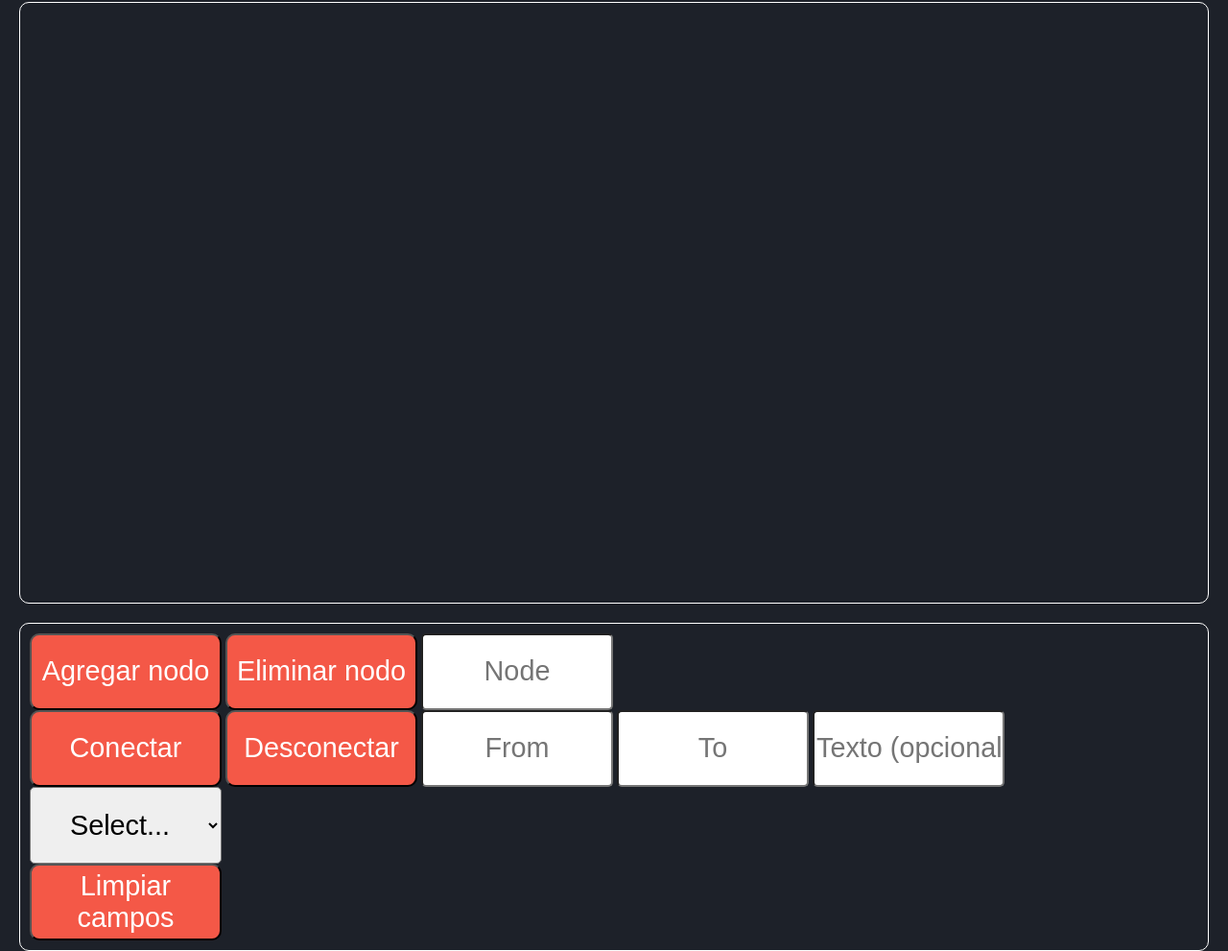
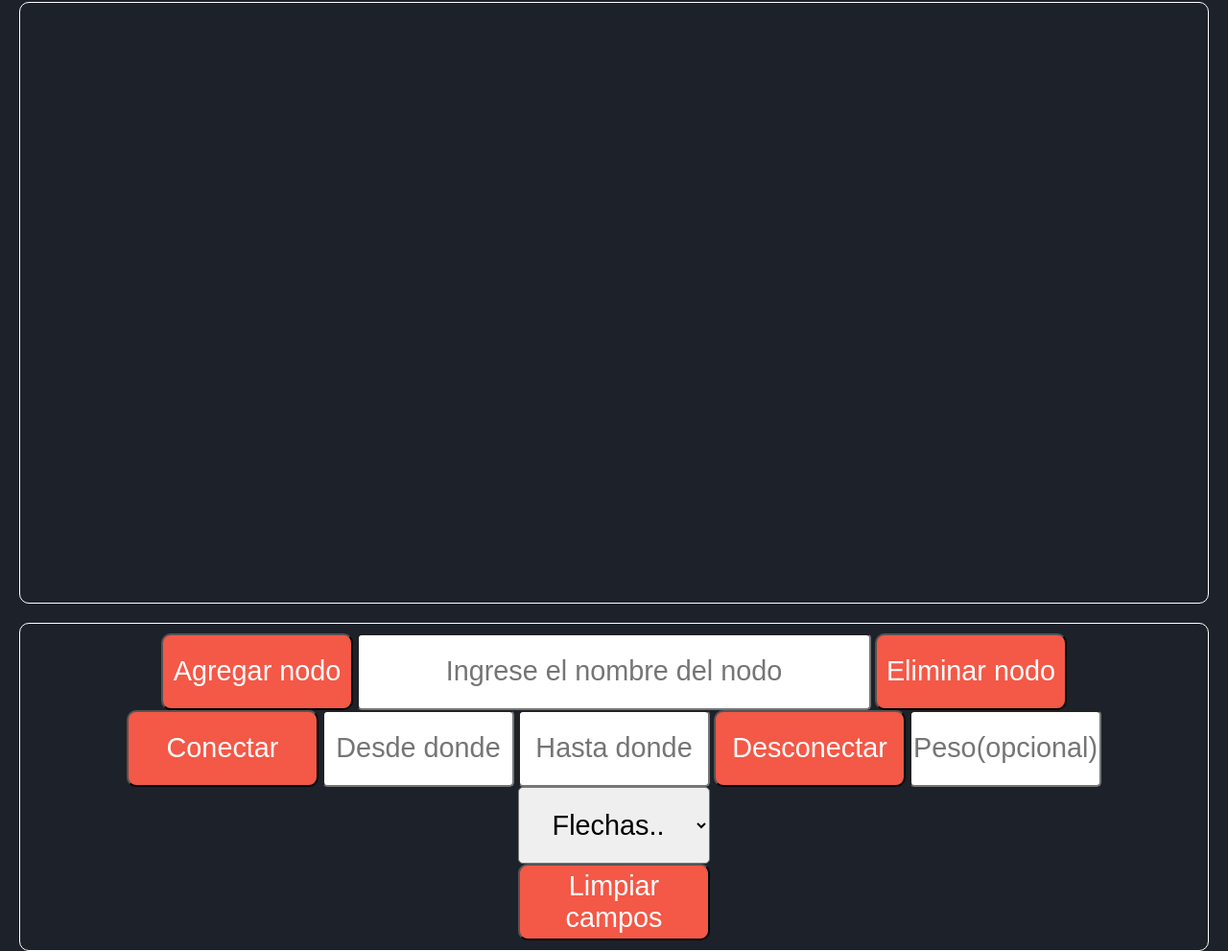
Before and after one commit to CelisIXkL098I/Graap, a website: page index.html in a window 1280 px wide. Shown: the part 109-1100 px from the top of the page at 96% size. Drawn offline with nearby package versions, Linux system fonts and the light colour scheme; a web font is replaced by a local one.

Commit message:
Se cambio nuevamente el tamaño de los botones y el contenedor del grafo

```diff
--- a/index.html
+++ b/index.html
@@ -29,17 +29,17 @@
       <div class="options-container">
         <div class="option">
           <button onclick="addNode()">Agregar nodo</button>
+          <input autocomplete="off" type="text" placeholder="Ingrese el nombre del nodo" id="Node"/>
           <button onclick="Delete()">Eliminar nodo</button>
-          <input autocomplete="off" type="text" placeholder="Node" id="Node"/>
         </div>
         <div class="option">
           <button onclick="addEdge()">Conectar</button>
+          <input autocomplete="off" type="text" placeholder="Desde donde" id="From"/>
+          <input autocomplete="off" type="text" placeholder="Hasta donde" id="To"/>
           <button onclick="disconnect()">Desconectar</button>
-          <input autocomplete="off" type="text" placeholder="From" id="From"/>
-          <input autocomplete="off" type="text" placeholder="To" id="To"/>
-          <input autocomplete="off" type="text" placeholder="Texto (opcional)" id="Text"/>
+          <input autocomplete="off" type="text" placeholder="Peso(opcional)" id="Text"/>
           <select id="Arrow">
-            <option value="...">Select...</option>
+            <option value="...">Flechas..</option>
             <option value="to">To</option>
             <option value="middle">Middle</option>
             <option value="from">From</option>
--- a/style.css
+++ b/style.css
@@ -45,8 +45,10 @@ body {
 }
 
 .options-container {
+  text-align: center;
   border-radius: 10px;
   border: 1px solid white;
+  gap: 20px;
   padding: 10px;
 
 
@@ -74,6 +76,10 @@ input {
    font-size: 1.8rem;
 }
 
+#Node{
+  width: 44%;
+}
+
 select {
   border-radius: 5px;
   text-align: center;
```
